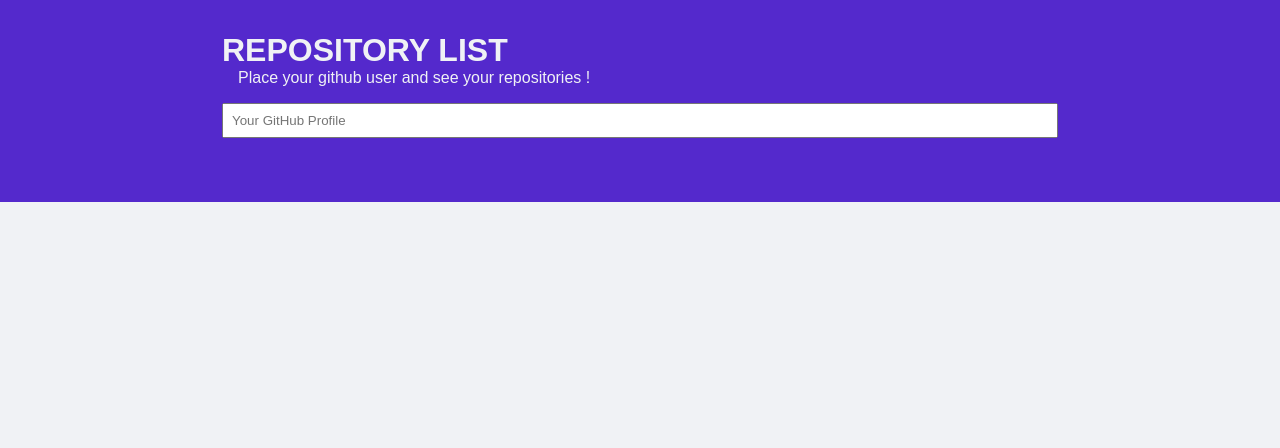
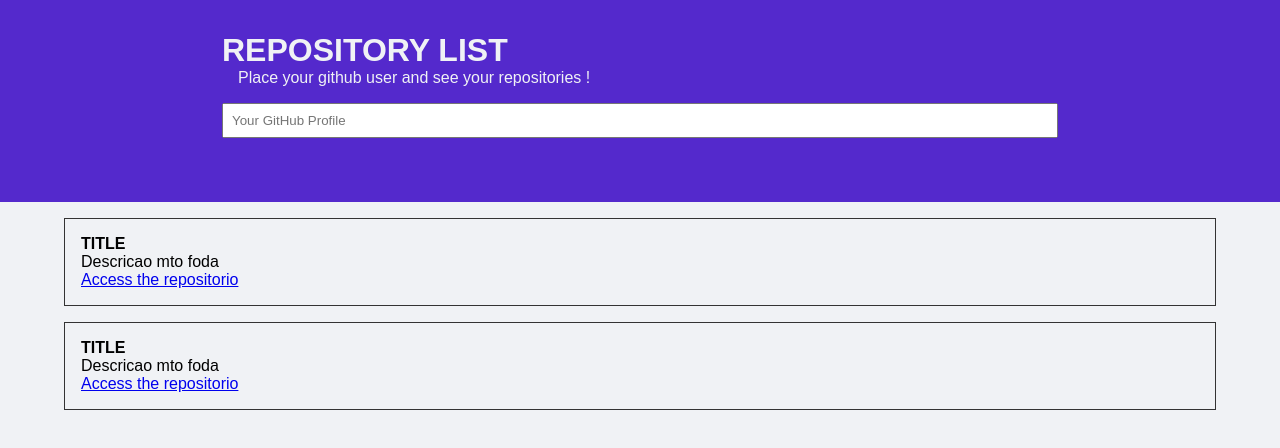
Before and after one commit to WesleyEstacio/github-repository-list, a React (Vite) app: page / in a window 1280 px wide. Shown: the top 448 px of the page. Built offline with nearby package versions, Linux system fonts and the light colour scheme; no server answers.

Commit message:
feat main section/request api

```diff
--- a/package.json
+++ b/package.json
@@ -8,7 +8,6 @@
     "preview": "vite preview"
   },
   "dependencies": {
-    "axios": "^0.27.2",
     "react": "^18.0.0",
     "react-dom": "^18.0.0",
     "styled-components": "^5.3.5"
--- a/src/App.tsx
+++ b/src/App.tsx
@@ -1,12 +1,17 @@
+import { useState } from "react";
 import { Header } from "./components/Header";
+import { RepositoryList } from "./components/RepositoryList";
 import { GlobalStyle } from "./styles/Global";
 
 export function App() {
 
+  const [userProfile,setUserProfile] = useState('')
+  console.log(userProfile)
+
   return (
     <>
-      <Header />
-
+      <Header setUserProfile={setUserProfile}/>
+      <RepositoryList userProfile={userProfile}/>
 
       <GlobalStyle />
     </>
--- a/src/components/Header/index.tsx
+++ b/src/components/Header/index.tsx
@@ -1,6 +1,11 @@
 import { Container, Content } from "./styles";
 
-export function Header() {
+interface HeaderProps {
+    setUserProfile: (userProfile: string) => void
+}
+
+export function Header({ setUserProfile }:HeaderProps) {
+
     return (
         <>
             <Container>
@@ -11,6 +16,7 @@ export function Header() {
                     <input
                         type="text"
                         placeholder="Your GitHub Profile"
+                        onChange={user => setUserProfile(user.target.value)}
                     />
                 </Content>
             </Container>
--- /dev/null
+++ b/src/components/RepositoryItem/index.tsx
@@ -0,0 +1,26 @@
+import { RepositoryInfo } from './styles'
+
+interface RepositoryItemProps {
+    repository: {
+        name: string,
+        description: string,
+        link: string
+    }
+}
+
+export function RepositoryItem({ repository }:RepositoryItemProps) {
+    return (
+        <>
+            <RepositoryInfo>
+                    <strong>{repository.name}</strong>
+                    <p>{repository.description}</p>
+                    <a
+                        href={repository.link}
+                        target="_blank"
+                    >
+                        Access the repositorio
+                    </a>
+            </RepositoryInfo>
+        </>
+    )
+}
--- /dev/null
+++ b/src/components/RepositoryItem/styles.ts
@@ -0,0 +1,7 @@
+import styled from "styled-components";
+
+export const RepositoryInfo = styled.li `
+    border: 1px solid #333;
+    padding: 1rem;
+    margin-bottom: 1rem;
+`
--- /dev/null
+++ b/src/components/RepositoryList/index.tsx
@@ -0,0 +1,31 @@
+import { useEffect } from "react";
+import { RepositoryItem } from "../RepositoryItem";
+import { Container } from "./styles";
+
+interface RepositoryList {
+    userProfile: string
+}
+
+const repository = {
+    name: 'Title',
+    description: 'Descricao mto foda',
+    link: 'linkbala'
+}
+
+export function RepositoryList({ userProfile }:RepositoryList) {
+
+    useEffect( () => {
+        fetch(`https://api.github.com/users/${userProfile}/repos}`)
+        .then(response => response.json())
+        .then(data => console.log(data))
+    }, [userProfile])
+
+    return (
+        <Container>
+            <ul>
+                <RepositoryItem repository={repository}/>
+                <RepositoryItem repository={repository}/>
+            </ul>
+        </Container>
+    )
+}
--- /dev/null
+++ b/src/components/RepositoryList/styles.ts
@@ -0,0 +1,13 @@
+import styled from "styled-components";
+
+export const Container = styled.section `
+    padding: 1rem 4rem;
+
+    strong {
+        text-transform: uppercase;
+    }
+
+    ul {
+        list-style-type: none;
+    }
+`
--- a/src/services/api.ts
+++ /dev/null
@@ -1,5 +0,0 @@
-import axios from 'axios'
-
-export const api = axios.create({
-    baseURL: 'http://localhost:3000/api',
-})
```
Also changed, not shown: 1 other file (tests, documents, lock files or other folders).
